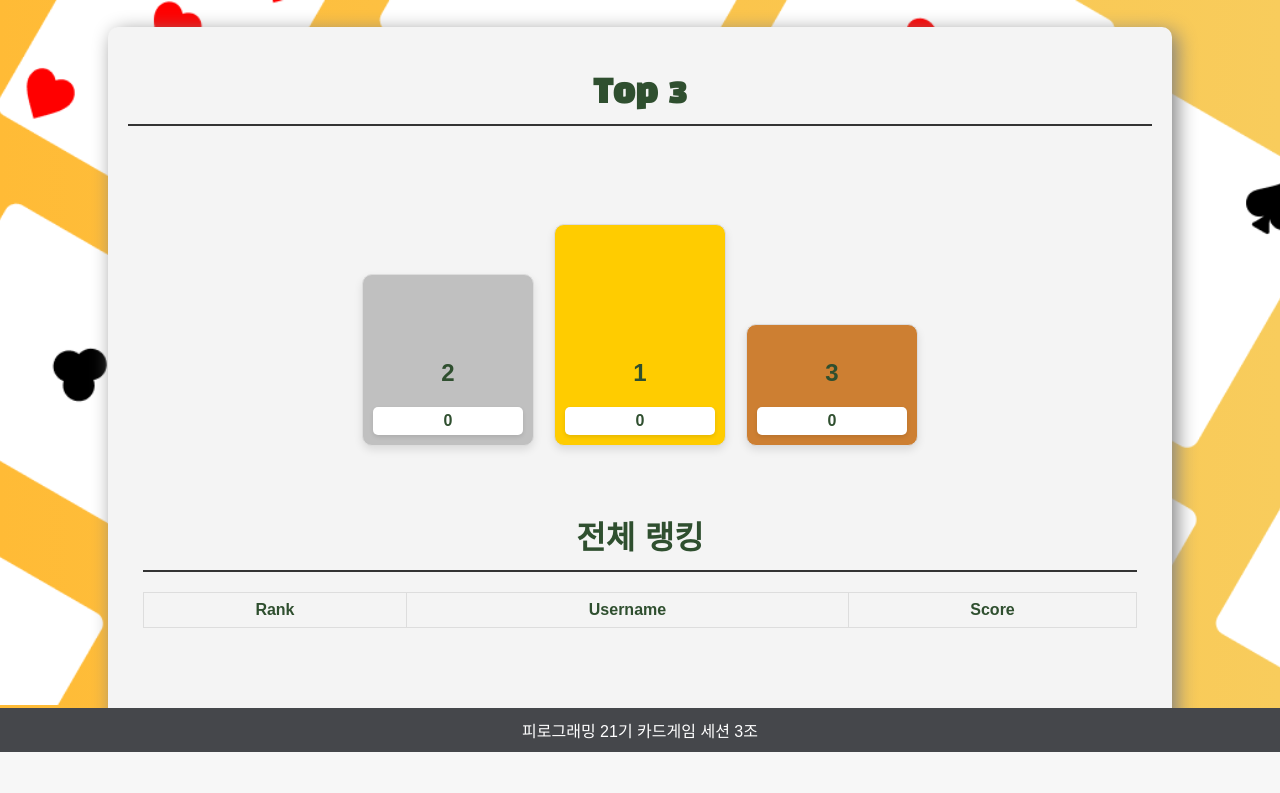
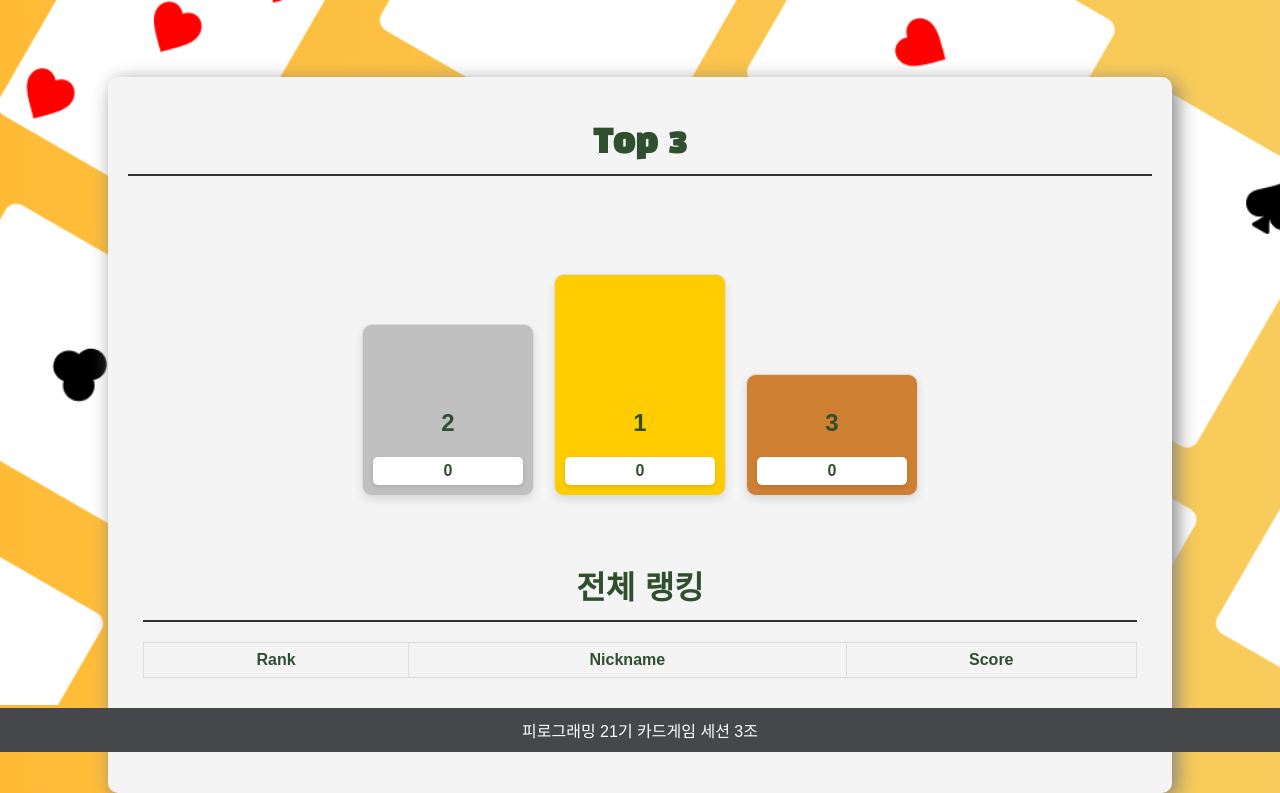
Before and after one commit to Pirogramming-21/Piro21_CardGame_03, a Django app: page /rank/list/ in a window 1280 px wide. Shown: the part 48-841 px from the top of the page. Before the commit the page ends 800 px from the top, so only its background shows below. Run offline with Django 5.2, Linux system fonts and the light colour scheme; data that the repository does not hold is empty.

Commit message:
[feat] update_score, rank에서 nickname보이도록 수정

```diff
--- a/static/css/games/list.css
+++ b/static/css/games/list.css
@@ -1,6 +1,7 @@
 body {
     background-color: #f5f7fa;
     font-family: 'Arial', sans-serif;
+    margin-top: 100px;
 }
 
 .game-history-container {
@@ -11,6 +12,7 @@ body {
     background-color: #ffffff;
     border-radius: 12px;
     box-shadow: 0 10px 30px rgba(0,0,0,0.1);
+    margin-top: 100px;
 }
 
 h1 {
--- a/static/css/rank/ranking.css
+++ b/static/css/rank/ranking.css
@@ -9,7 +9,7 @@
     border-radius: 10px;
     box-shadow: 5px 5px 20px grey;
     background-color: #f4f4f4;
-
+    margin-top: 100px;
 }
 
 h2 {
--- a/templates/rank/list.html
+++ b/templates/rank/list.html
@@ -15,7 +15,7 @@
         <div class="podium-step podium-2">
             {% if top_users|length > 1 %}
                 <div class="podium-rank">2</div>
-                <div class="podium-name">{{ top_users.1.user.username }}</div>
+                <div class="podium-name">{{ top_users.1.user.nickname }}</div>
                 <div class="podium-score">{{ top_users.1.score }}</div>
             {% else %}
                 <div class="podium-rank">2</div>
@@ -26,7 +26,7 @@
         <div class="podium-step podium-1">
             {% if top_users|length > 0 %}
                 <div class="podium-rank">1</div>
-                <div class="podium-name">{{ top_users.0.user.username }}</div>
+                <div class="podium-name">{{ top_users.0.user.nickname }}</div>
                 <div class="podium-score">{{ top_users.0.score }}</div>
             {% else %}
                 <div class="podium-rank">1</div>
@@ -37,7 +37,7 @@
         <div class="podium-step podium-3">
             {% if top_users|length > 2 %}
                 <div class="podium-rank">3</div>
-                <div class="podium-name">{{ top_users.2.user.username }}</div>
+                <div class="podium-name">{{ top_users.2.user.nickname }}</div>
                 <div class="podium-score">{{ top_users.2.score }}</div>
             {% else %}
                 <div class="podium-rank">3</div>
@@ -55,7 +55,7 @@
             <thead>
                 <tr>
                     <th>Rank</th>
-                    <th>Username</th>
+                    <th>Nickname</th>
                     <th>Score</th>
                 </tr>
             </thead>
@@ -63,7 +63,7 @@
                 {% for user in all_users %}
                     <tr>
                         <td>{{ forloop.counter }}</td>
-                        <td>{{ user.user.username }}</td>
+                        <td>{{ user.user.nickname }}</td>
                         <td>{{ user.score }}</td>
                     </tr>
                 {% endfor %}
```
Also changed, not shown: apps/games/views.py (+24 -0 lines).
